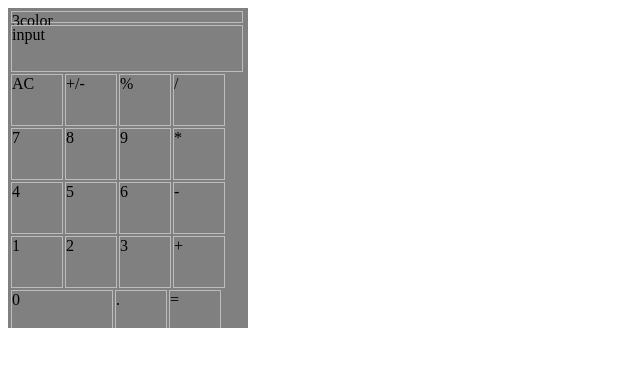
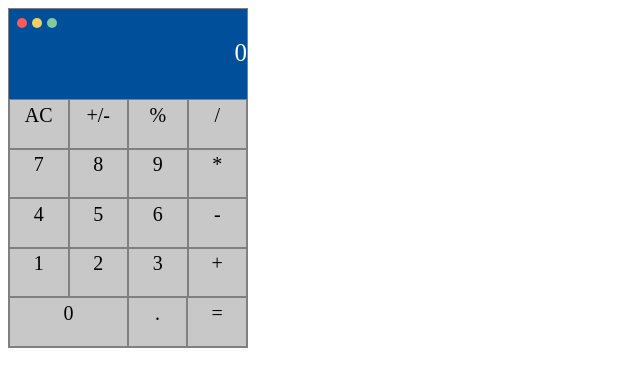
Before and after one commit to dosaem/calculator, a plain HTML site: page index.html in a window 1280 px wide. Shown: the whole page, without its empty margins (0-640 px from the left). Drawn offline with Linux system fonts and the light colour scheme.

Commit message:
layout, styling

```diff
--- a/index.css
+++ b/index.css
@@ -1,40 +1,53 @@
 .calculator {
-    background-color: gray;
-    padding: 2px;
+    background-color: rgb(216, 190, 190);
+
     width: 240px;
-    height: 320px;
+    overflow: auto;
     box-sizing: border-box;
-    overflow : hidden;
+    margin : 0px;
+    border : 1px solid gray;
 }
 
-.top {
-    width : 230px;
-    height : 10px;
-    margin : 1px;
-    border: 1px solid #bcbcbc;
+.calculator-input {
+    width : 238px;
+    height : 30px;
+    background-color : #004f9b;
     float: left;
+
 }
 
-.top2 {
-    width : 230px;
-    height : 45px;
-    margin : 1px;
-    border: 1px solid #bcbcbc;
-    float: left;
+.calculator-input.value {
+    height : 60px;
+    font-size: 25px;
+    color : white;
+    text-align: right;
 }
 
-.mid {
+.calculator-button {
     width : 50px;
-    height : 50px;
-    margin : 1px;
-    border: 1px solid #bcbcbc;
+    height : 40px;
+    margin : 0px;
+    padding: 3.75px;
+    background-color:#c8c8c8;
+    border: 1px solid gray;
     float: left;
+    font-size: 20px;
+    text-align: center;
 }
 
-.mid2 {
-    width : 100px;
-    height : 50px;
-    margin : 1px;
-    border: 1px solid #bcbcbc;
-    float: left;
+.calculator-button.big {
+    width : 109.3px;
 }
+
+.icon li{
+	margin: -7px 37px 4px -32px;
+	width: 10px;
+	height: 10px;
+	display: inline-block;
+    border-radius: 100%;
+    float : left;
+}
+
+.icon .red    {background: #fa5a5a;}
+.icon .yellow {background: #f0d264;}
+.icon .green  {background: #82c8a0;}
--- a/index.html
+++ b/index.html
@@ -9,32 +9,38 @@
 
 <body>
     <div class="calculator">
-        <div class = top>3color</div>
-        <div class = top2>input</div>
+        <div class = "calculator-input">
+            <ul class="icon">
+                <li class="red"></li>
+                <li class="yellow"></li>
+                <li class="green"></li>
+            </ul>
+        </div>
+        <div class = "calculator-input value">0</div>
 
-        <div class = mid>AC</div>
-        <div class = mid>+/-</div>
-        <div class = mid>%</div>
-        <div class = mid>/</div>
+        <div class = "calculator-button">AC</div>
+        <div class = "calculator-button">+/-</div>
+        <div class = "calculator-button">%</div>
+        <div class = "calculator-button">/</div>
 
-        <div class = mid>7</div>
-        <div class = mid>8</div>
-        <div class = mid>9</div>
-        <div class = mid>*</div>
+        <div class = "calculator-button">7</div>
+        <div class = "calculator-button">8</div>
+        <div class = "calculator-button">9</div>
+        <div class = "calculator-button">*</div>
 
-        <div class = mid>4</div>
-        <div class = mid>5</div>
-        <div class = mid>6</div>
-        <div class = mid>-</div>
+        <div class = "calculator-button">4</div>
+        <div class = "calculator-button">5</div>
+        <div class = "calculator-button">6</div>
+        <div class = "calculator-button">-</div>
 
-        <div class = mid>1</div>
-        <div class = mid>2</div>
-        <div class = mid>3</div>
-        <div class = mid>+</div>
+        <div class = "calculator-button">1</div>
+        <div class = "calculator-button">2</div>
+        <div class = "calculator-button">3</div>
+        <div class = "calculator-button">+</div>
 
-        <div class = mid2>0</div>
-        <div class = mid>.</div>
-        <div class = mid>=</div>
+        <div class = "calculator-button big">0</div>
+        <div class = "calculator-button">.</div>
+        <div class = "calculator-button">=</div>
     </div>
 
 </body>
```
